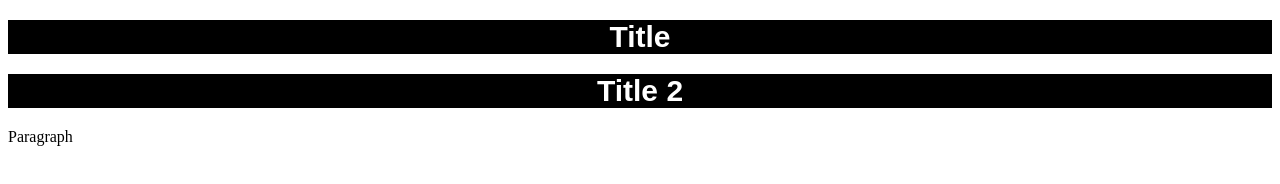
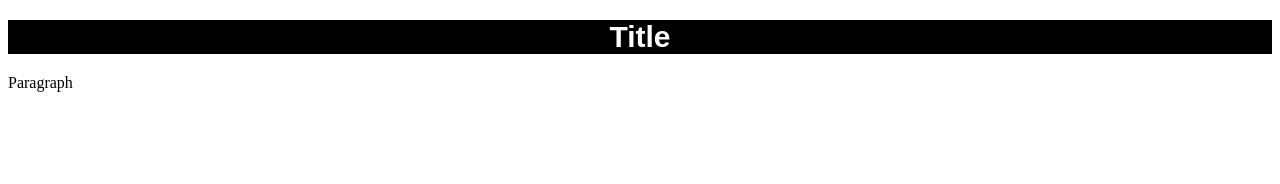
Before and after one commit to alexawootten/Alexa-Wootten-JOUR352, a plain HTML site: page styling-assignment/index.html in a window 1280 px wide. Drawn offline with Linux system fonts and the light colour scheme.

Commit message:
Update index.html

```diff
--- a/styling-assignment/index.html
+++ b/styling-assignment/index.html
@@ -9,9 +9,6 @@
     <h1>
         Title
     </h1>
-    <h1>
-        Title 2
-    </h1>
     <p>Paragraph</p>
 </body>
 
```
